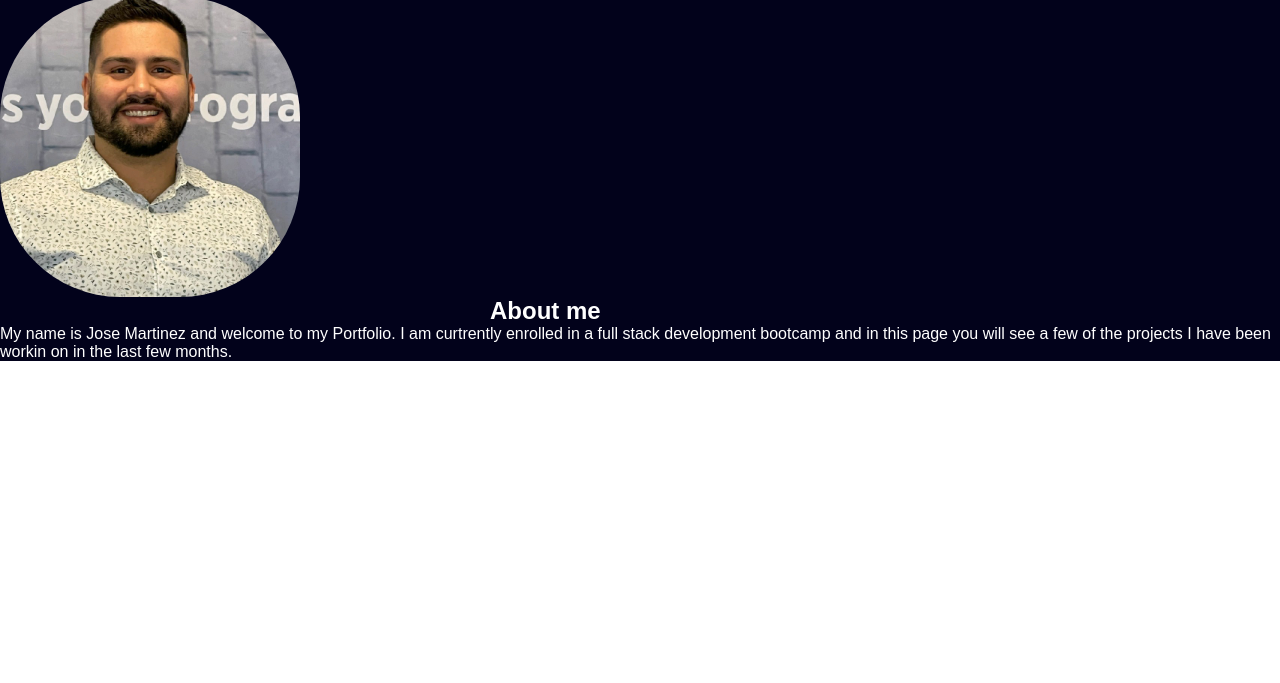
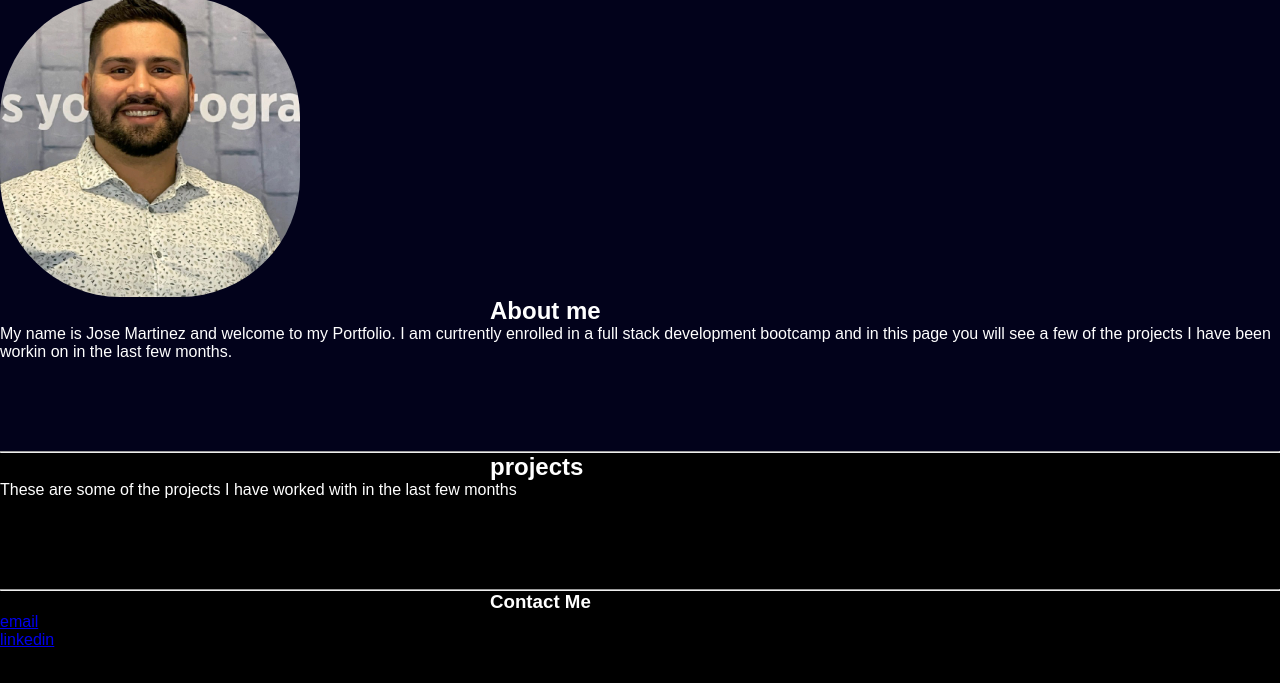
Before and after one commit to joseeenrique/Mini-app, a plain HTML site: page index.html in a window 1280 px wide. Shown: the part 83-766 px from the top of the page. Drawn offline with Linux system fonts and the light colour scheme.

Commit message:
added links

```diff
--- a/css/style.css
+++ b/css/style.css
@@ -179,7 +179,9 @@ height: 80px;
     background-color: rgb(2, 2, 27);
 
  }
- h1{
+ h1,
+ h2,
+ h3 {
     color: #fff;
     margin-left: auto;
     margin-right: auto;
@@ -199,10 +201,19 @@ img {
     height: auto;
 
 }
-p{
+.main {
     color: #fff;
     position: relative;
     margin-left: auto;
     margin-right: auto;
 
 }
+
+html {
+    scroll-behavior: smooth;
+    background-color: black;
+    color: #fff;
+    height: auto;
+    margin: auto;
+    width: auto;
+  }
--- a/index.html
+++ b/index.html
@@ -27,11 +27,11 @@
         </li>
 
         <li class="navbar__item">
-            <a href="#projects" class="navbar__links" id="services-page">Projects</a>
+            <a href="#projects" class="navbar__links" id="projects-page">Projects</a>
         </li>
 
         <li class="navbar__btn">
-            <a href="#contact-me" class="button" id="signup">Contact Me</a>
+            <a href="#contact-me" class="button" id="Contact">Contact Me</a>
         </li>
      </ul>
 </div>
@@ -40,15 +40,46 @@
     <div class="main">
 
  <img src="images/jose.jpeg" alt="mee">
+
  <div class="main">
+
  <h1>About me</h1>
  <p>My name is Jose Martinez and welcome to my Portfolio. I am curtrently enrolled in a full stack development bootcamp and in this page you will see a few of the projects I have been workin on in the last few months.</p>
-
+<br>
+<br>
+<br>
+<br>
+<br>
+ <hr>
 </div>
 
 </div>
+</section>
 
+<section class="Projects" id="projects">
+    <div class="secondary">
+ <h2>projects</h2>
+ <p>These are some of the projects I have worked with in the last few months</p>
+<br>
+<br>
+<br>
+<br>
+<br>
 
+ <hr>
+</div>
+</section>
+
+<section>
+<div class="contact">
+<h3>Contact Me</h3>
+<ul>
+<li><a href="mailto:joseeenrique.jm@gmail.com">email</a> </li>
+
+<li> <a href="https://www.linkedin.com/in/jose-martinez-00b674181">linkedin</a></li>
+
+</ul>
+</div>
 </section>
 
 
```
